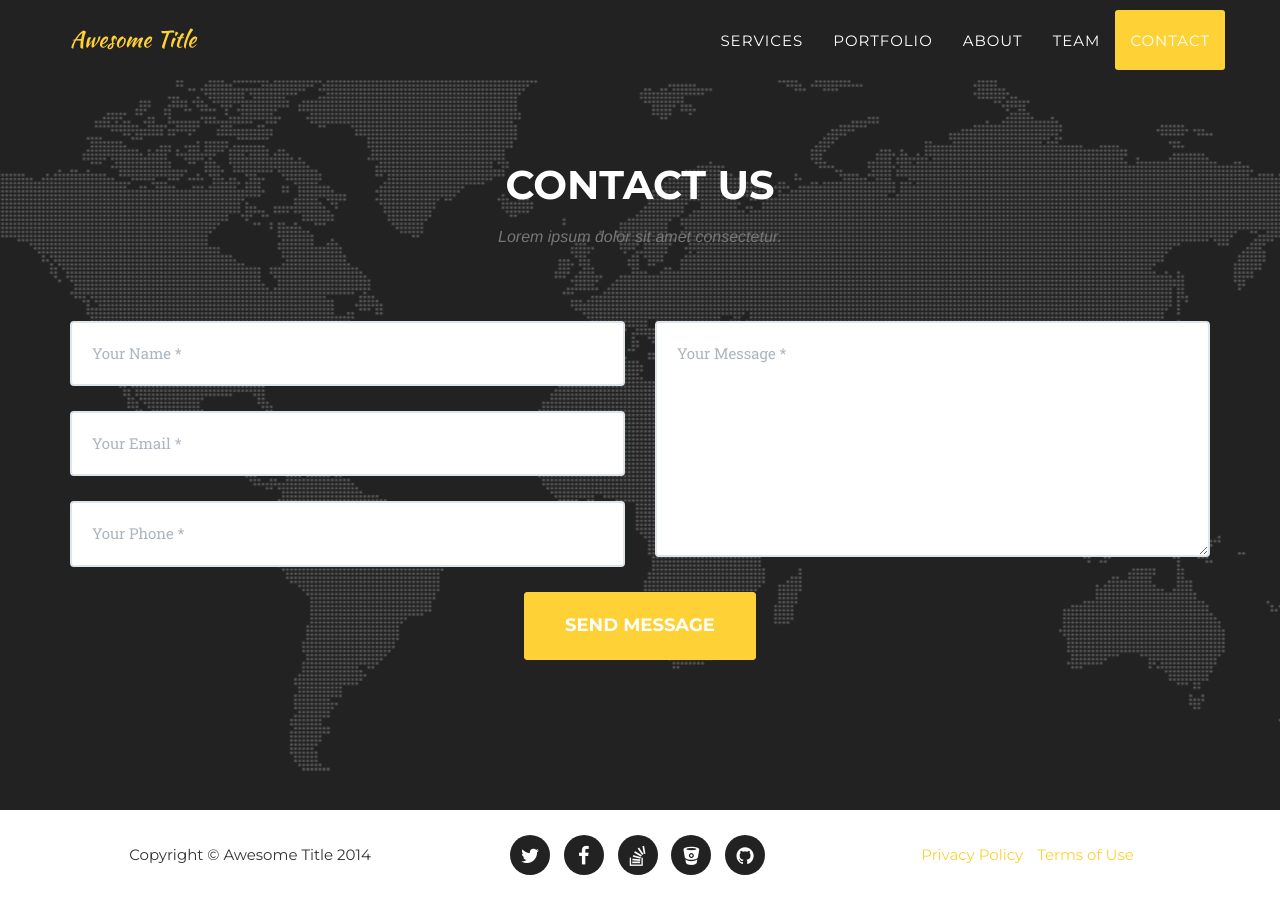
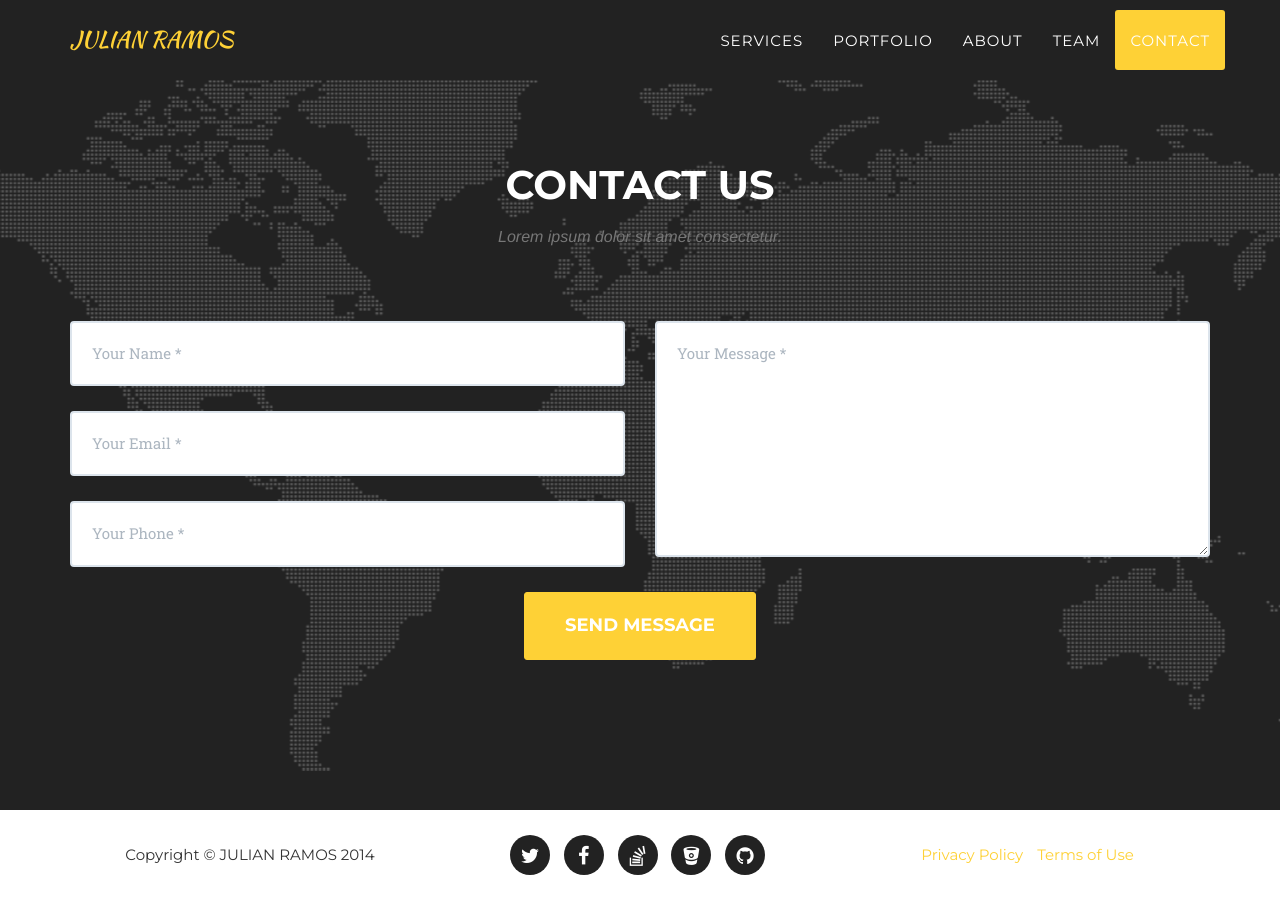
Before and after one commit to jramos92/jramos92.github.io, a Jekyll site: the page built from index.html, in a window 1280 px wide and 900 px high, scrolled down 5636 px. Built offline with Jekyll 4.4.1, drawn with Linux system fonts in a browser that asks for light colours; some web fonts are replaced.

Commit message:
Update _config.yml

```diff
--- a/_config.yml
+++ b/_config.yml
@@ -2,7 +2,7 @@ url: http://jramos92.github.io/
 baseurl:
 
 # Site settings
-title: Awesome Title
+title: JULIAN RAMOS
 email: ramos.marin92@gmail.com
 description: "Write an awesome description for your new site here. You can edit this line in _config.yml. It will appear in your document head meta (for Google search results) and in your feed.xml site description."
 
```
